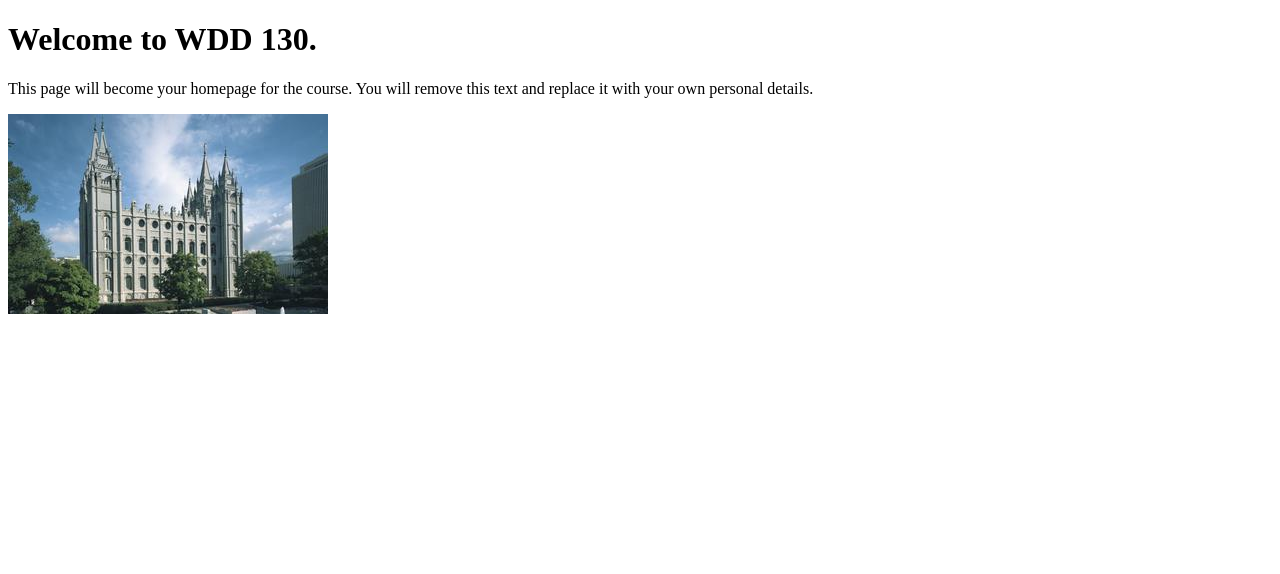
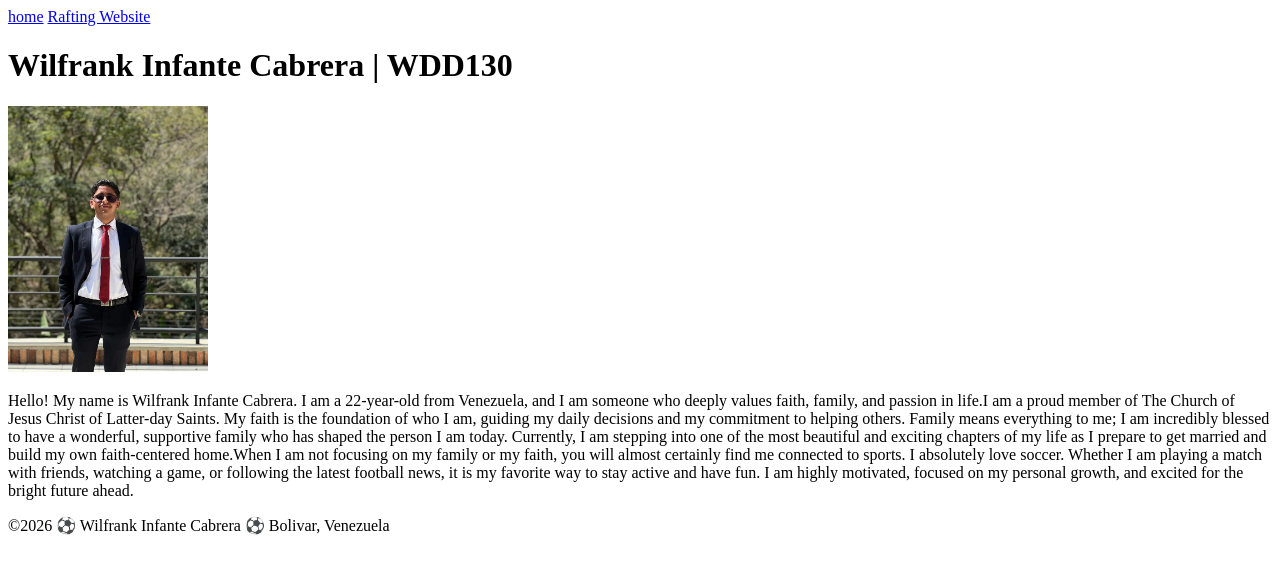
Before and after one commit to wilfrankinfante-professional/wdd130, a plain HTML site: page index.html in a window 1280 px wide. Drawn offline with Linux system fonts and the light colour scheme.

Commit message:
All tasks regarding the student homepage have been completed, and all the requested instructions were carried out.

```diff
--- a/index.html
+++ b/index.html
@@ -1,14 +1,50 @@
 <!DOCTYPE html>
 <html lang="en">
+
 <head>
     <meta charset="UTF-8">
     <meta name="viewport" content="width=device-width, initial-scale=1.0">
-    <title>WDD 130 | Personal Homepage</title>
+    <title>Wilfrank Infante Cabrera | WDD 130</title>
 </head>
+
+
 <body>
-    <h1>Welcome to WDD 130.</h1>
-    <p>This page will become your homepage for the course. You will remove this text and replace it with your own personal details.</p>
+    <header>
+        <nav>
+            <a href="#">home</a>
+            <a href="wwr/">Rafting Website</a>
+        </nav>
+    </header>
+    <main>
+        <h1>Wilfrank Infante Cabrera | WDD130</h1>
+        <img src="images/profile.webp" alt="I'm Wilfrank Infante; it's a pleasure to meet you."
+          width="200">
+        <p>Hello! My name is Wilfrank Infante Cabrera. I am a 22-year-old from Venezuela, and I am
+            someone who
+            deeply values faith, family, and passion in life.I am a proud member of The Church of
+            Jesus Christ
+            of Latter-day Saints. My faith is the foundation of who I am, guiding my daily decisions
+            and my
+            commitment to helping others. Family means everything to me; I am incredibly blessed to
+            have a
+            wonderful, supportive family who has shaped the person I am today. Currently, I am
+            stepping into one
+            of the most beautiful and exciting chapters of my life as I prepare to get married and
+            build my own
+            faith-centered home.When I am not focusing on my family or my faith, you will almost
+            certainly find
+            me connected to sports. I absolutely love soccer. Whether I am playing a match with
+            friends,
+            watching a game, or following the latest football news, it is my favorite way to stay
+            active and
+            have fun. I am highly motivated, focused on my personal growth, and excited for the
+            bright future
+            ahead.</p>
+    </main>
+    <footer>
+        <p>©2026 ⚽ Wilfrank Infante Cabrera ⚽ Bolivar, Venezuela</p>
+    </footer>
 
-    <img src="images/salt-lake-temple.jpg" alt="The Salt Lake Temple.">
 </body>
+
 </html>
```
Also changed, not shown: images/profile.webp (added).
